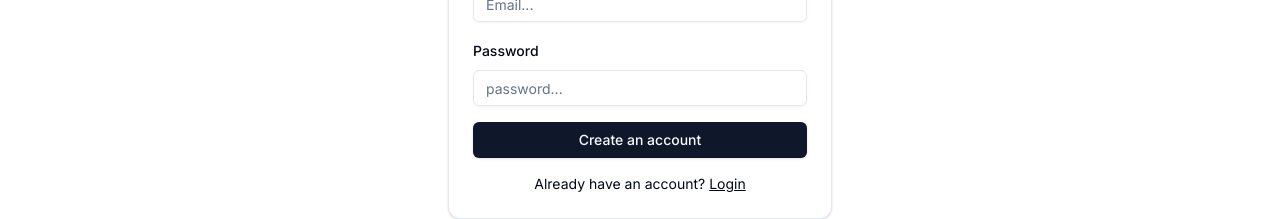
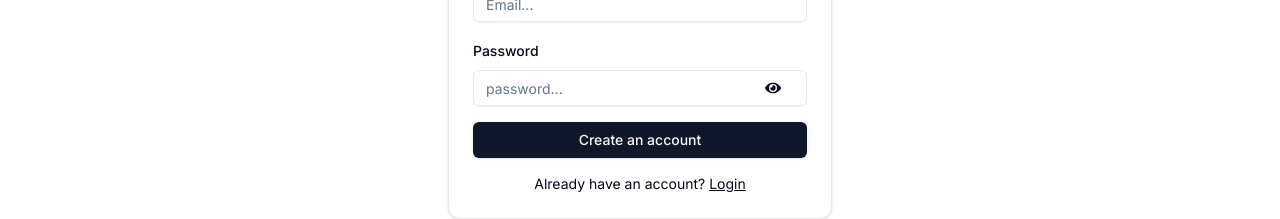
Before and after one commit to Swaraj07082/Jobify, a Next.js app: page /register in a window 1280 px wide. Shown: the part 313-532 px from the top of the page. Built offline with nearby package versions, Linux system fonts and the light colour scheme.

Commit message:
Register backend done

```diff
--- a/package.json
+++ b/package.json
@@ -36,6 +36,7 @@
     "react": "^18",
     "react-dom": "^18",
     "react-hook-form": "^7.51.2",
+    "react-icons": "^5.2.1",
     "tailwind-merge": "^2.2.2",
     "tailwindcss-animate": "^1.0.7",
     "vaul": "^0.9.0",
--- a/src/Components/Register.tsx
+++ b/src/Components/Register.tsx
@@ -1,8 +1,9 @@
 "use client";
 import Link from "next/link";
-
+import { FaEye } from "react-icons/fa";
+import { FaEyeSlash } from "react-icons/fa";
 import { Button } from "../Components/ui/button";
-import { z } from "zod";
+import { date, z } from "zod";
 import {
   Card,
   CardContent,
@@ -23,6 +24,9 @@ import {
   FormLabel,
   FormMessage,
 } from "../Components/ui/form";
+import { useState } from "react";
+import { PassThrough } from "stream";
+import { useRouter } from "next/navigation";
 
 const formSchema = z.object({
   username: z
@@ -55,6 +59,8 @@ const formSchema = z.object({
 });
 
 export function Register() {
+  const router = useRouter();
+  const [ViewPass, SetViewPass] = useState<Boolean>(true);
   const form = useForm<z.infer<typeof formSchema>>({
     resolver: zodResolver(formSchema),
     defaultValues: {
@@ -65,13 +71,29 @@ export function Register() {
   });
   const { reset } = form;
 
-  function onSubmit(values: z.infer<typeof formSchema>) {
+  async function onSubmit(values: z.infer<typeof formSchema>) {
     // Do something with the form values.
     // ✅ This will be type-safe and validated.
-    console.log(values);
-    alert('Submitted')
-    reset()
 
+    const response = await fetch("/api/user", {
+      method: "POST",
+      headers: { "Content-type": "application/json" },
+      body: JSON.stringify({
+        username: values.username,
+        email: values.email,
+        password: values.password,
+      }),
+    });
+
+    // const data = await response.json()
+    // console.log(data)
+    if (response.ok) {
+      alert("Submitted");
+      reset();
+      router.push("/login");
+    } else {
+      alert("Error");
+    }
   }
 
   return (
@@ -147,9 +169,32 @@ export function Register() {
                     render={({ field }) => (
                       <FormItem>
                         <FormLabel>Password</FormLabel>
-                        <FormControl>
-                          <Input placeholder="password..." {...field} type="password"/>
-                        </FormControl>
+                        <div className="flex items-center ">
+                          {ViewPass ? (
+                            <FaEye
+                              onClick={() => {
+                                SetViewPass(!ViewPass);
+                              }}
+                              className=" absolute right-[39%] "
+                            />
+                          ) : (
+                            <FaEyeSlash
+                              onClick={() => {
+                                SetViewPass(!ViewPass);
+                              }}
+                              className=" absolute right-[39%] "
+                            />
+                          )}
+
+                          <FormControl>
+                            <Input
+                              placeholder="password..."
+                              {...field}
+                              type={ViewPass ? "password" : "text"}
+                            />
+                          </FormControl>
+                        </div>
+
                         {/* <FormDescription>
                           This is your public  name.
                         </FormDescription> */}
```
Also changed, not shown: src/app/api/user/route.ts (+15 -8 lines), 1 other file (tests, documents, lock files or other folders).
